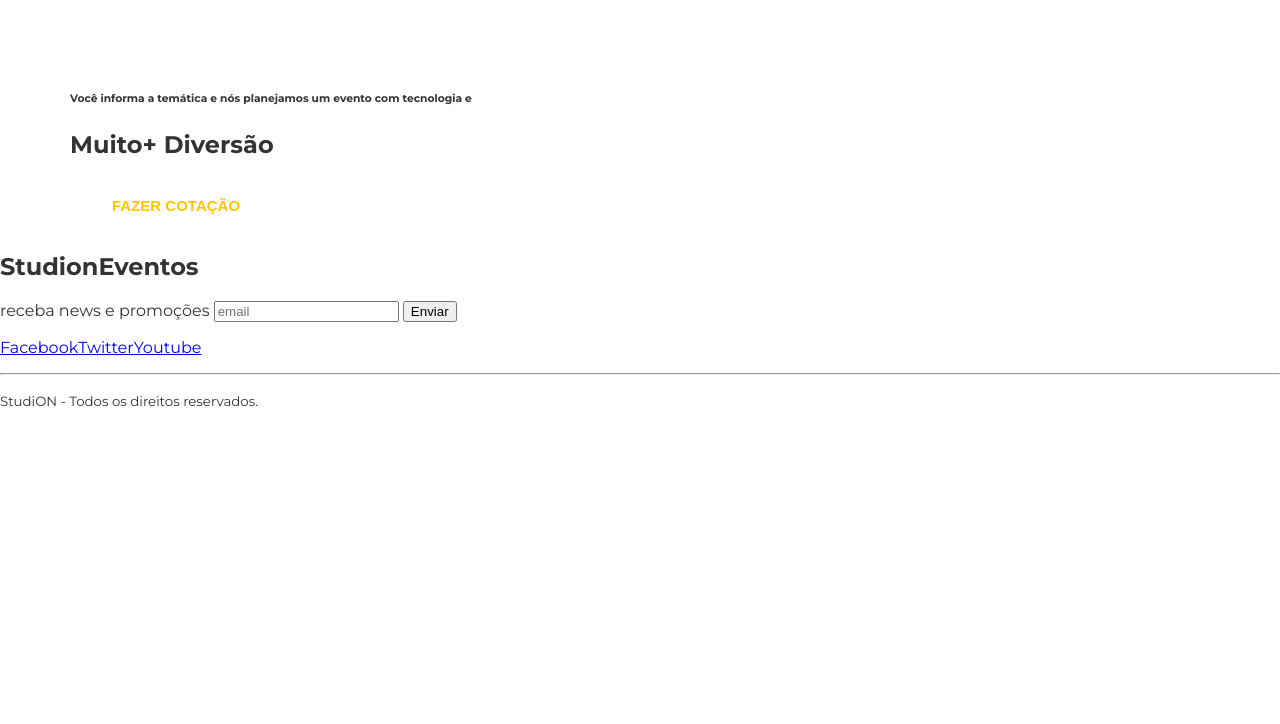
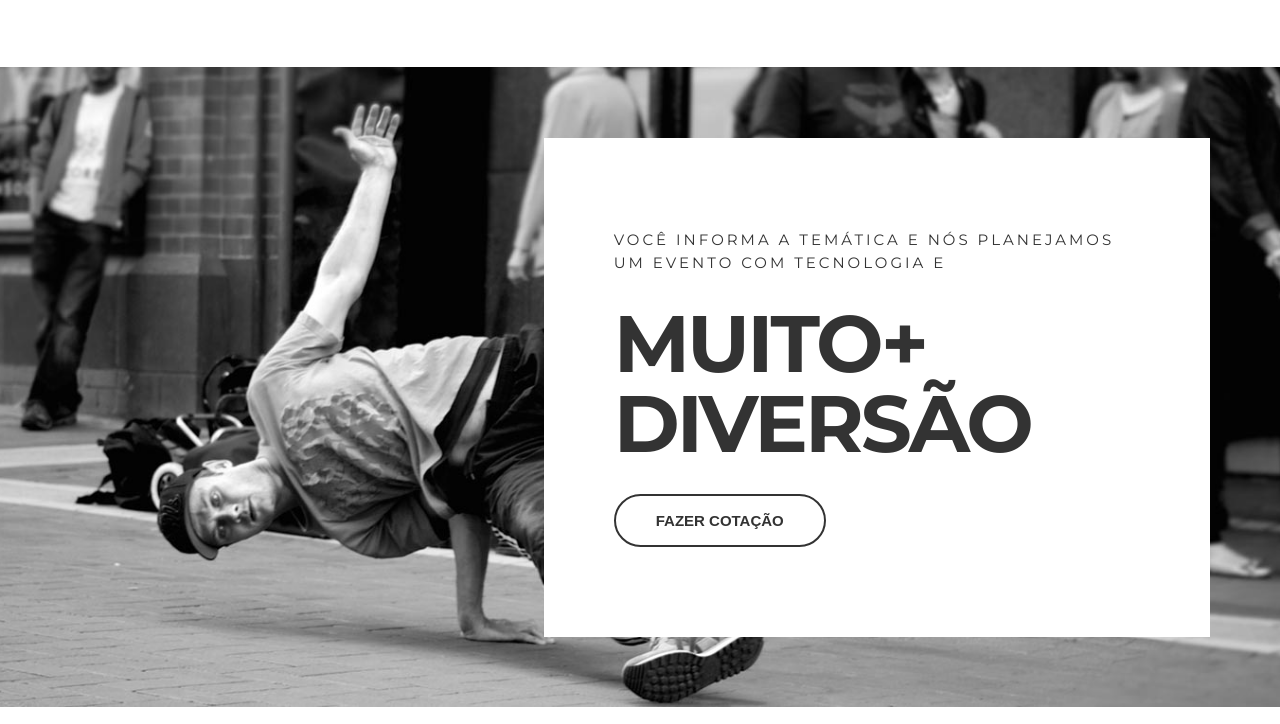
Before and after one commit to AlexRodriguesbeta/studion, a website: page src/index.html in a window 1280 px wide. Shown: the part 1560-2284 px from the top of the page. Before the commit the page ends 1986 px from the top, so only its background shows below. Drawn offline with Linux system fonts and the light colour scheme.

Commit message:
feat(quote): added section styles

```diff
--- a/src/css/style.css
+++ b/src/css/style.css
@@ -216,3 +216,51 @@ ul {
     color: var(--color-copy);
     background: unset;
   }
+
+  .quote{
+    background-image: url(../images/parallax.jpg);
+    background-attachment: fixed;
+    background-repeat: no-repeat;
+    background-size: cover;
+    background-position: center;
+  }
+
+  .quote__container{
+    display: grid;
+    align-items: center;
+    justify-items: end;
+    min-height: 80vh;
+  }
+
+  .quote__copy{
+    background-color: #fff;
+    padding: 5.625rem 4.375rem;
+  }
+
+  .quote__copy h6{
+    font-size: 0.9375rem;
+    font-weight: 400;
+    letter-spacing: 0.1875rem;
+    line-height: 1.4375rem;
+    max-width: 53ch;
+    text-transform: uppercase;
+    margin: 0;
+  }
+
+  .quote__copy h2{
+    font-size: 5rem;
+    line-height: 5rem;
+    text-transform: uppercase;
+    letter-spacing: -0.1875rem;
+    margin: 1.875rem 0;
+  }
+
+  .quote__copy h2 span{
+    display: block;
+  }
+
+  .btn--quote{
+    color: var(--color-copy);
+    border-color: var(--color-copy);
+    background: unset;
+  }
```
